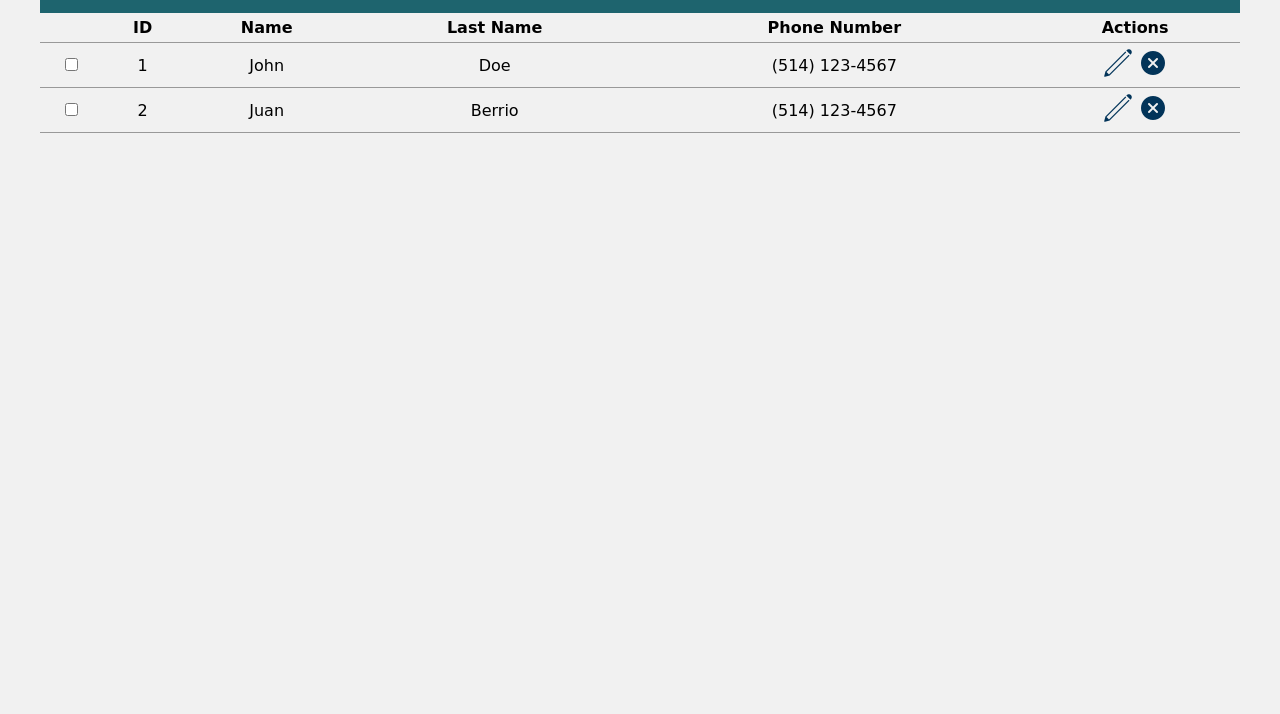
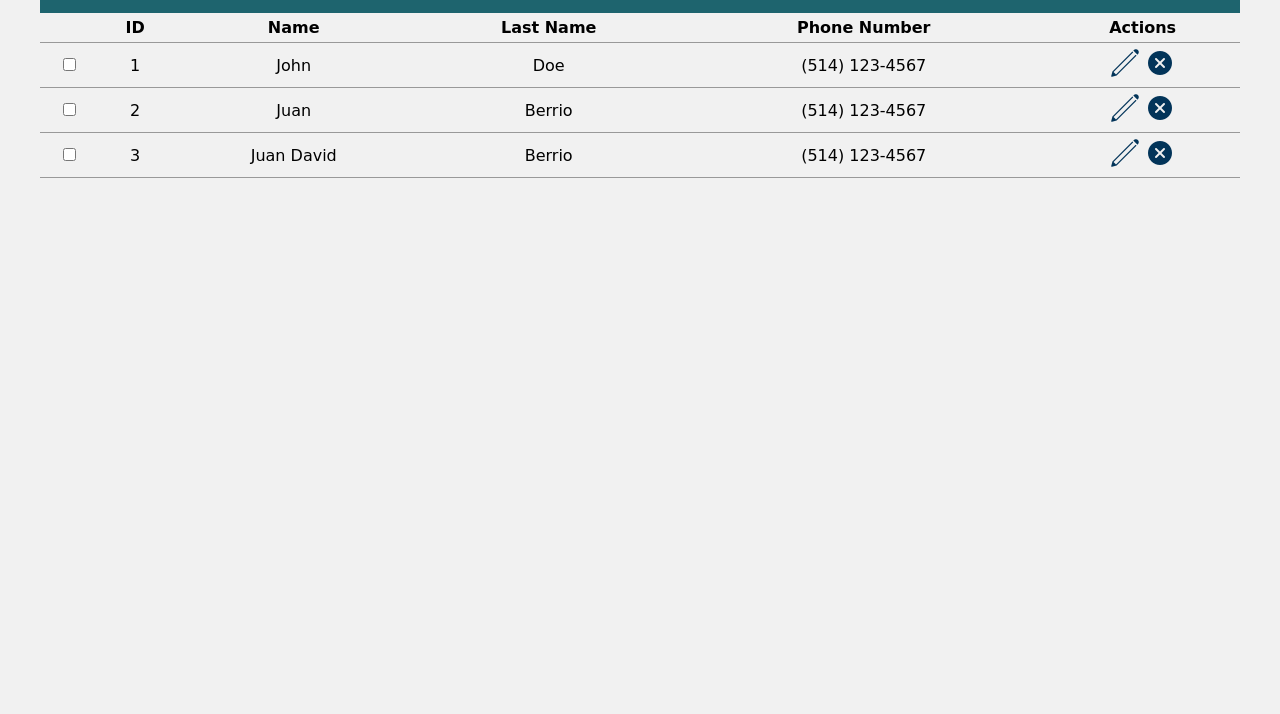
Before and after one commit to AlejoBerrioC/ProjectPOOA-Fall2024, a plain HTML site: page WorksSpaceProjetPOOA/Frontend/Parents.html in a window 1280 px wide. Shown: the part 86-800 px from the top of the page. Drawn offline with Linux system fonts and the light colour scheme.

Commit message:
Add new parent

```diff
--- a/WorksSpaceProjetPOOA/Frontend/Parents.html
+++ b/WorksSpaceProjetPOOA/Frontend/Parents.html
@@ -63,6 +63,22 @@
                                 <a title="Delete"><img src="./Images/Tables/delete.png"></a>
                             </td>
                         </tr>
+                        <tr>
+                            <td>
+                                <span class="checkbox">
+                                    <input type="checkbox" id="checkbox3">
+                                    <label for="checkbox3"></label>
+                                </span>
+                            </td>
+                            <td>3</td>
+                            <td>Juan David</td>
+                            <td>Berrio</td>
+                            <td>(514) 123-4567</td>
+                            <td>
+                                <a title="Edit"><img src="./Images/Tables/edit.png"></a>
+                                <a title="Delete"><img src="./Images/Tables/delete.png"></a>
+                            </td>
+                        </tr>
                     </tbody>
                 </table>
             </div>
```
